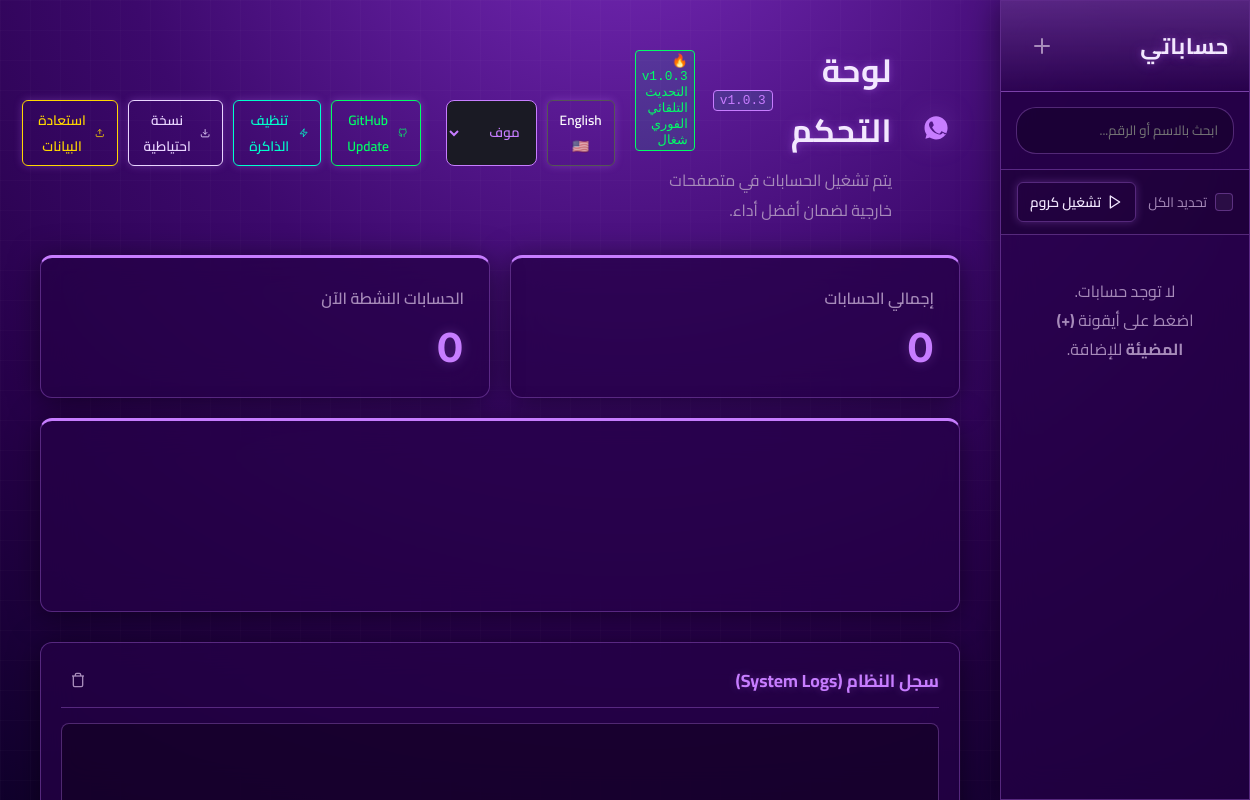
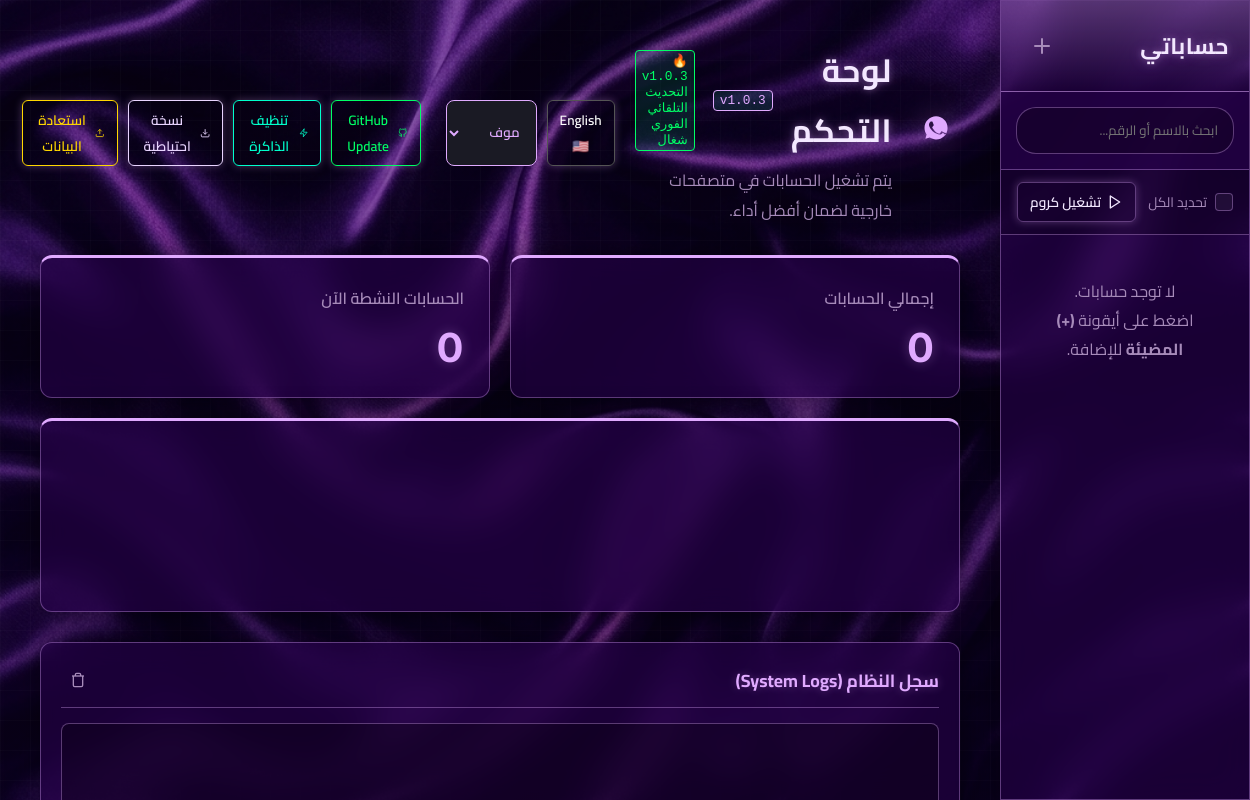
Before and after one commit to omarmans254-ship-it/WhatsApp-Pro-Manager, an Electron app: page index.html in a window 1250 px wide. Drawn offline with nearby package versions, Linux system fonts and the light colour scheme; no server answers.

Commit message:
Release v2.0.2 - Set exact Velvet Silk Purple texture for Mauve theme background

```diff
--- a/package.json
+++ b/package.json
@@ -1,6 +1,6 @@
 {
   "name": "whatsapp-multi-account",
-  "version": "2.0.1",
+  "version": "2.0.2",
   "author": "Antigravity",
   "description": "Multi-account WhatsApp Web Client",
   "main": "main.js",
--- a/styles.css
+++ b/styles.css
@@ -1160,14 +1160,14 @@ body {
 
 /* 1. موف (Royal Mauve Velvet Silk - Default) */
 [data-theme="night"], :root {
-  --neon-cyan: #c77dff;
-  --neon-cyan-dim: rgba(199, 125, 255, 0.28);
-  --neon-green-glow: rgba(157, 78, 221, 0.85);
-  --neon-glow-strong: 0 0 25px rgba(181, 23, 158, 0.75), 0 0 50px rgba(123, 44, 191, 0.5);
+  --neon-cyan: #e0aaff;
+  --neon-cyan-dim: rgba(224, 170, 255, 0.3);
+  --neon-green-glow: rgba(157, 78, 221, 0.9);
+  --neon-glow-strong: 0 0 25px rgba(199, 125, 255, 0.8), 0 0 50px rgba(123, 44, 191, 0.6);
   --bg-darker: #10002b;
-  --bg-panel: rgba(36, 0, 70, 0.72);
-  --border-subtle: rgba(199, 125, 255, 0.32);
-  --bg-body: radial-gradient(circle at 50% -20%, #7b2cbf 0%, #3c096c 45%, #240046 75%, #10002b 100%);
+  --bg-panel: rgba(36, 0, 70, 0.65);
+  --border-subtle: rgba(224, 170, 255, 0.35);
+  --bg-body: linear-gradient(rgba(16, 0, 43, 0.35), rgba(16, 0, 43, 0.55)), url('purple_silk_bg.png') center/cover no-repeat;
 }
 
 /* 2. ذهبي (Gold Luxury) */
```
Also changed, not shown: purple_silk_bg.png (added).
